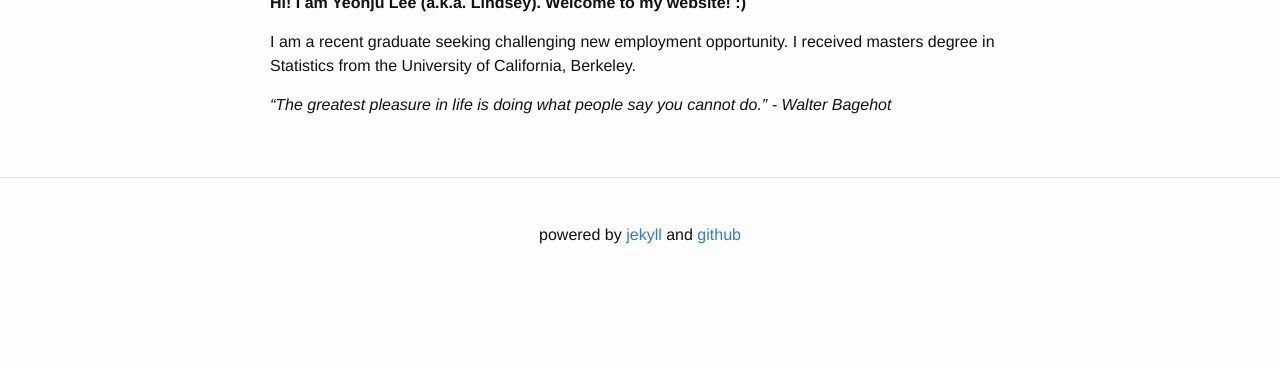
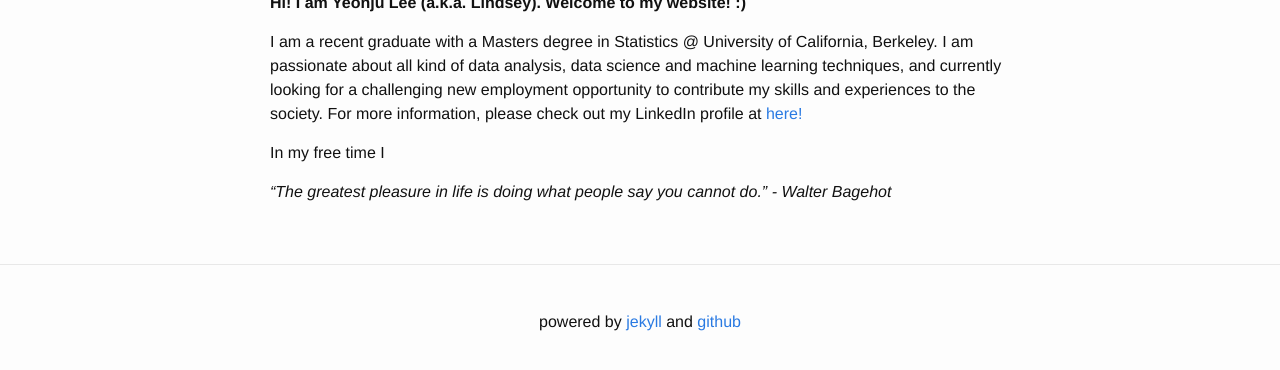
Before and after one commit to lindsey-lee/lindsey-lee.github.io, a Jekyll site: the page built from about.md, in a window 1280 px wide, cut to the strip 488-858 px from the top of the page. Built offline with Jekyll 4.4.1, drawn with Linux system fonts in a browser that asks for light colours.

Commit message:
revised about message

```diff
--- a/about.md
+++ b/about.md
@@ -9,6 +9,8 @@ permalink: /about/
 
 **Hi! I am Yeonju Lee (a.k.a. Lindsey). Welcome to my website! :)**
 
-I am a recent graduate seeking challenging new employment opportunity. I received masters degree in Statistics from the University of California, Berkeley.
+I am a recent graduate with a Masters degree in Statistics @ University of California, Berkeley. I am passionate about all kind of data analysis, data science and machine learning techniques, and currently looking for a challenging new employment opportunity to contribute my skills and experiences to the society. For more information, please check out my LinkedIn profile at [here!](https://www.linkedin.com/in/lindsey-lee-1a9013a7)
+
+In my free time I
 
 *"The greatest pleasure in life is doing what people say you cannot do." - Walter Bagehot*
```
